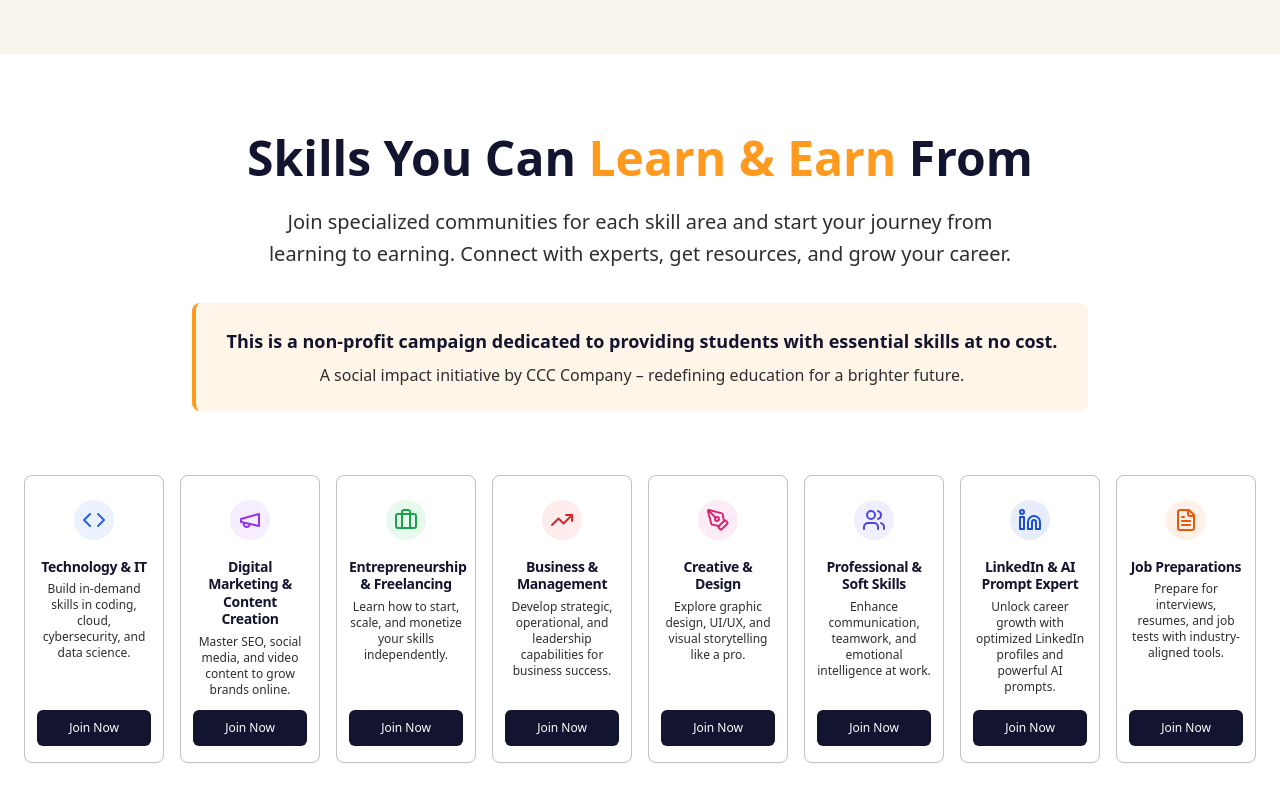
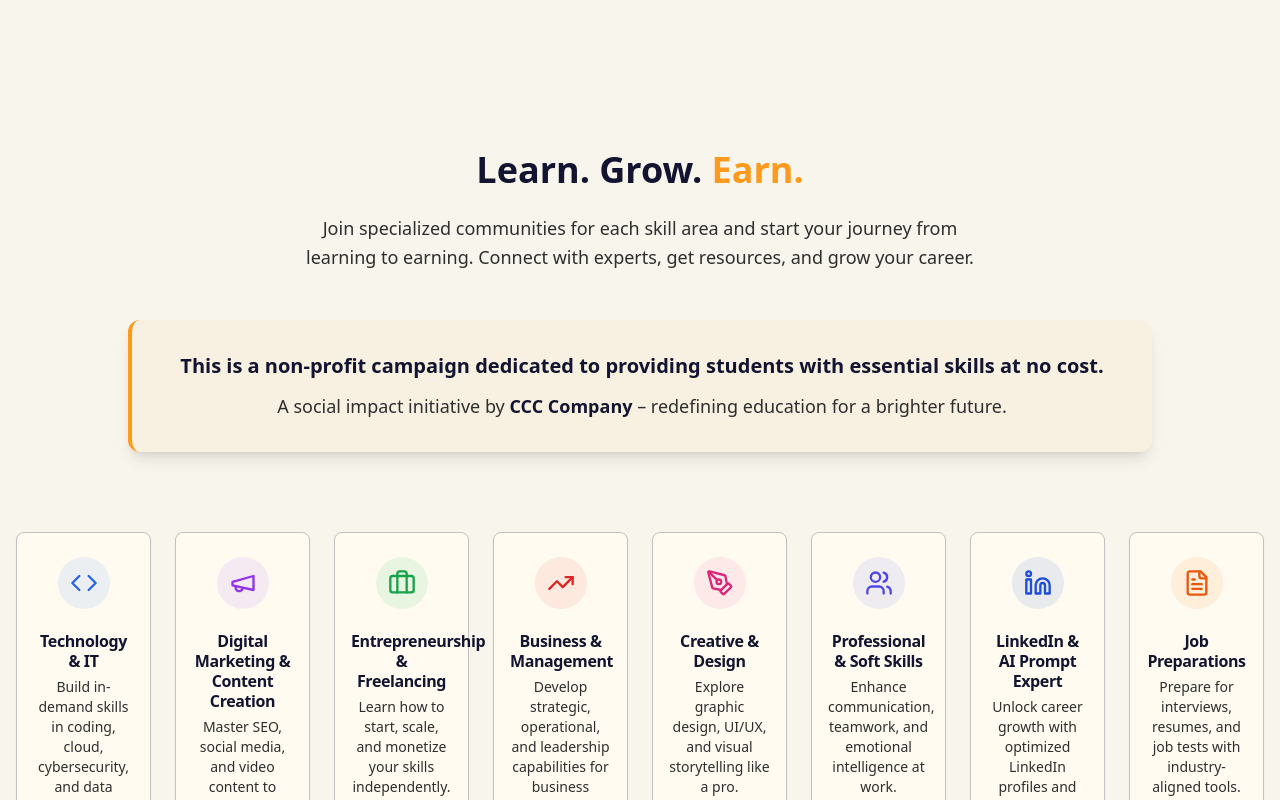
Before and after one commit to gunn2522/CCC, a React (Vite) app: page / in a window 1280 px wide. Shown: the part 1300-2100 px from the top of the page. Built offline with nearby package versions, Linux system fonts and the light colour scheme.

Commit message:
Refactor: Improve skills section design
- Improved the heading for the skills section.
- Adjusted card dimensions and content text sizes.
- Ensured brand identity is used in the support/mission section.

```diff
--- a/src/components/SkillsSection.tsx
+++ b/src/components/SkillsSection.tsx
@@ -84,48 +84,48 @@ const SkillsSection = () => {
   };
 
   return (
-    <section className="py-20 bg-white">
-      <div className="container mx-auto px-6">
-        <div className="text-center mb-16">
-          <h2 className="text-4xl md:text-5xl font-bold text-brand-oxford mb-6">
-            Skills You Can <span className="text-primary">Learn & Earn</span> From
+    <section className="py-24 bg-background">
+      <div className="container mx-auto px-4">
+        <div className="text-center mb-20">
+          <h2 className="text-3xl md:text-4xl font-bold text-brand-oxford mb-6">
+            Learn. Grow. <span className="text-primary">Earn.</span>
           </h2>
-          <p className="text-xl text-brand-jet max-w-3xl mx-auto leading-relaxed mb-8">
+          <p className="text-lg text-brand-jet max-w-2xl mx-auto leading-relaxed mb-12">
             Join specialized communities for each skill area and start your journey from learning to earning.
             Connect with experts, get resources, and grow your career.
           </p>
-          <div className="bg-primary/10 rounded-lg p-6 max-w-4xl mx-auto border-l-4 border-primary">
-            <p className="text-lg font-semibold text-brand-oxford mb-2">
+          <div className="bg-primary/5 rounded-xl p-8 max-w-5xl mx-auto border-l-4 border-primary shadow-lg">
+            <p className="text-xl font-bold text-brand-oxford mb-3">
               This is a non-profit campaign dedicated to providing students with essential skills at no cost.
             </p>
-            <p className="text-brand-jet">
-              A social impact initiative by CCC Company – redefining education for a brighter future.
+            <p className="text-brand-jet text-lg">
+              A social impact initiative by <span className="font-semibold text-brand-oxford">CCC Company</span> – redefining education for a brighter future.
             </p>
           </div>
         </div>
 
-        {/* Desktop Layout - 8 cards in a row with equal distribution */}
-        <div className="hidden lg:grid lg:grid-cols-8 gap-4 mb-12">
+        {/* Desktop Layout - 8 cards in a row with full breadth */}
+        <div className="hidden lg:grid lg:grid-cols-8 gap-6 mb-12">
           {skills.map((skill, index) => (
             <Card
               key={index}
-              className="group hover:shadow-xl transition-all duration-300 transform hover:-translate-y-2 bg-white border-secondary h-full flex flex-col"
+              className="group hover:shadow-2xl transition-all duration-500 transform hover:-translate-y-3 bg-card border-border h-full flex flex-col hover:border-primary/20"
             >
-              <CardHeader className="text-center pb-3 px-3 flex-grow">
-                <div className={`mx-auto mb-3 p-2 rounded-full w-fit ${skill.color} group-hover:scale-110 transition-transform duration-300`}>
-                  <skill.icon className="h-6 w-6" />
+              <CardHeader className="text-center pb-4 px-4 flex-grow">
+                <div className={`mx-auto mb-4 p-3 rounded-full w-fit ${skill.color} group-hover:scale-125 transition-transform duration-500`}>
+                  <skill.icon className="h-7 w-7" />
                 </div>
-                <CardTitle className="text-sm font-bold text-brand-oxford leading-tight mb-2">
+                <CardTitle className="text-base font-bold text-brand-oxford leading-tight mb-3 group-hover:text-primary transition-colors duration-300">
                   {skill.title}
                 </CardTitle>
-                <CardDescription className="text-brand-jet leading-relaxed text-xs flex-grow">
+                <CardDescription className="text-brand-jet leading-relaxed text-sm flex-grow group-hover:text-brand-oxford transition-colors duration-300">
                   {skill.description}
                 </CardDescription>
               </CardHeader>
-              <CardContent className="text-center px-3 pb-4 mt-auto">
+              <CardContent className="text-center px-4 pb-6 mt-auto">
                 <Button
                   size="sm"
-                  className="w-full bg-brand-oxford hover:bg-brand-oxford/90 text-white transition-all duration-300 text-xs py-2"
+                  className="w-full bg-brand-oxford hover:bg-primary text-card-foreground transition-all duration-300 text-sm py-3 font-semibold hover:shadow-lg transform hover:scale-105"
                   onClick={() => handleJoinNow(skill.link)}
                 >
                   Join Now
@@ -138,24 +138,24 @@ const SkillsSection = () => {
         {/* Mobile/Tablet Layout - Carousel */}
         <div className="lg:hidden">
           <Carousel className="w-full">
-            <CarouselContent className="-ml-2 md:-ml-4">
+            <CarouselContent className="-ml-3 md:-ml-4">
               {skills.map((skill, index) => (
-                <CarouselItem key={index} className="pl-2 md:pl-4 basis-full sm:basis-1/2 md:basis-1/3">
-                  <Card className="group hover:shadow-xl transition-all duration-300 transform hover:-translate-y-2 bg-white border-secondary h-full flex flex-col">
-                    <CardHeader className="text-center pb-4 flex-grow">
-                      <div className={`mx-auto mb-4 p-3 rounded-full w-fit ${skill.color} group-hover:scale-110 transition-transform duration-300`}>
-                        <skill.icon className="h-8 w-8" />
+                <CarouselItem key={index} className="pl-3 md:pl-4 basis-full sm:basis-1/2 md:basis-1/3">
+                  <Card className="group hover:shadow-2xl transition-all duration-500 transform hover:-translate-y-3 bg-card border-border h-full flex flex-col hover:border-primary/20">
+                    <CardHeader className="text-center pb-6 px-6 flex-grow">
+                      <div className={`mx-auto mb-6 p-4 rounded-full w-fit ${skill.color} group-hover:scale-125 transition-transform duration-500`}>
+                        <skill.icon className="h-10 w-10" />
                       </div>
-                      <CardTitle className="text-lg font-bold text-brand-oxford mb-2">
+                      <CardTitle className="text-xl font-bold text-brand-oxford mb-4 group-hover:text-primary transition-colors duration-300">
                         {skill.title}
                       </CardTitle>
-                      <CardDescription className="text-brand-jet leading-relaxed flex-grow">
+                      <CardDescription className="text-brand-jet leading-relaxed text-base flex-grow group-hover:text-brand-oxford transition-colors duration-300">
                         {skill.description}
                       </CardDescription>
                     </CardHeader>
-                    <CardContent className="text-center mt-auto">
+                    <CardContent className="text-center px-6 pb-6 mt-auto">
                       <Button
-                        className="w-full bg-brand-oxford hover:bg-brand-oxford/90 text-white transition-all duration-300"
+                        className="w-full bg-brand-oxford hover:bg-primary text-card-foreground transition-all duration-300 text-base py-4 font-semibold hover:shadow-lg transform hover:scale-105"
                         onClick={() => handleJoinNow(skill.link)}
                       >
                         Join Now
```
